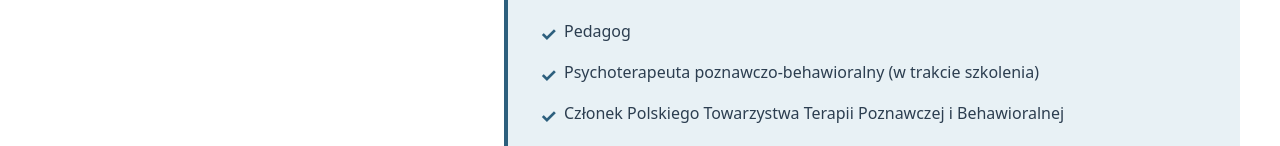
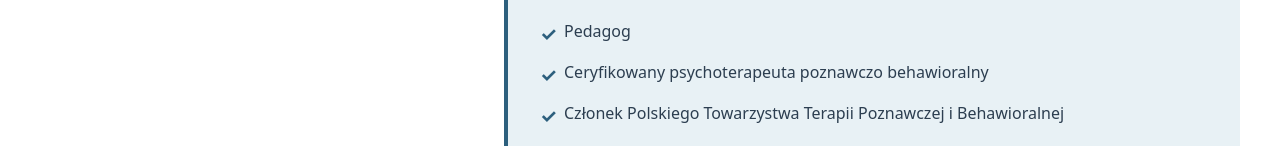
Before and after one commit to ernestpeplinski/psychoterapia-koscierzyna-pl, a React (Vite) app: page /o-mnie in a window 1280 px wide. Shown: the part 753-899 px from the top of the page. Built offline with nearby package versions, Linux system fonts and the light colour scheme.

Commit message:
Update professional title in About page to reflect certification status

```diff
--- a/src/pages/About.tsx
+++ b/src/pages/About.tsx
@@ -47,7 +47,7 @@ function About() {
               <ul>
                 <li>Pedagog</li>
                 <li>
-                  Psychoterapeuta poznawczo-behawioralny (w trakcie szkolenia)
+                  Ceryfikowany psychoterapeuta poznawczo behawioralny
                 </li>
                 <li>
                   Członek Polskiego Towarzystwa Terapii Poznawczej i
```
